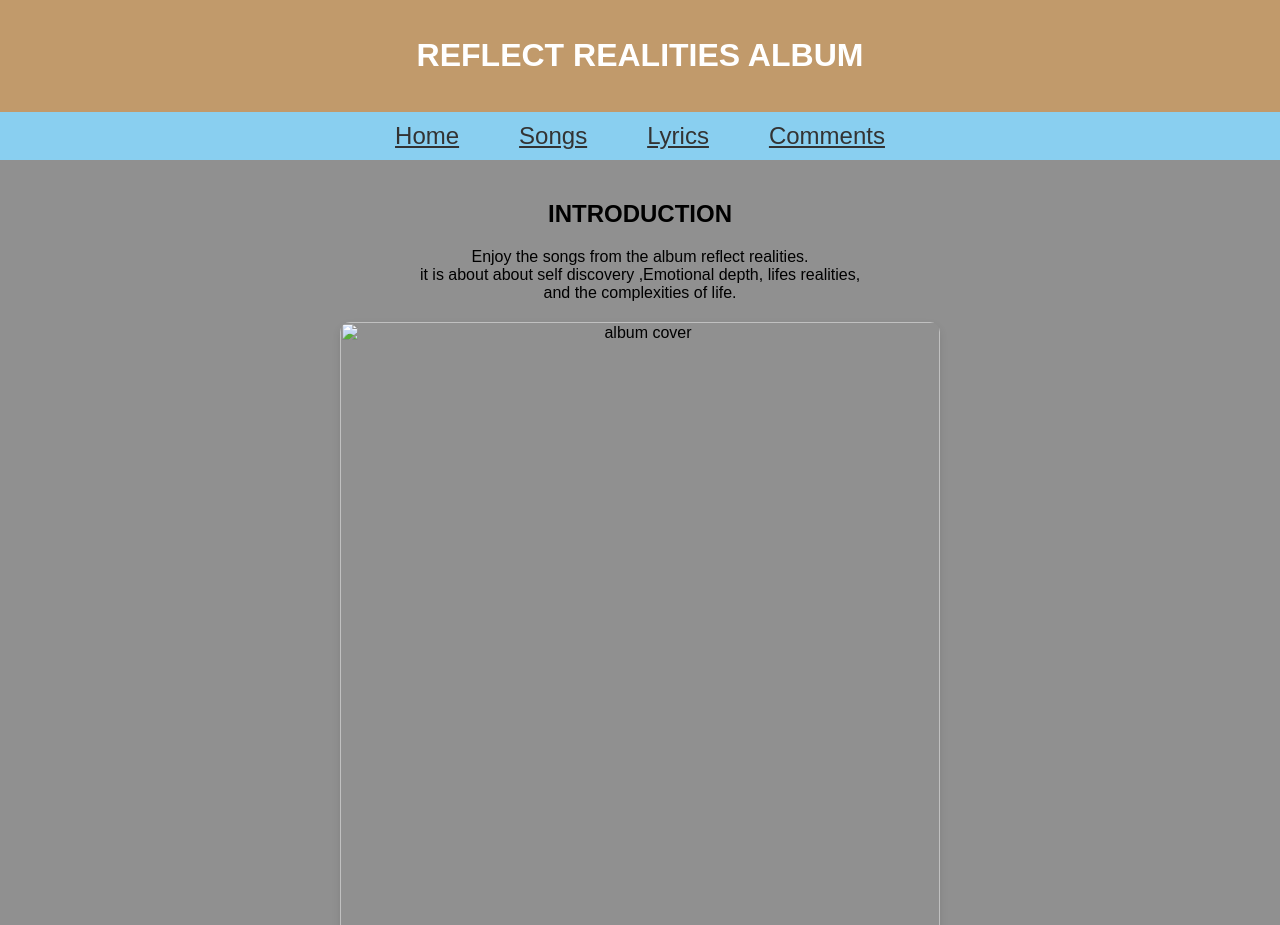
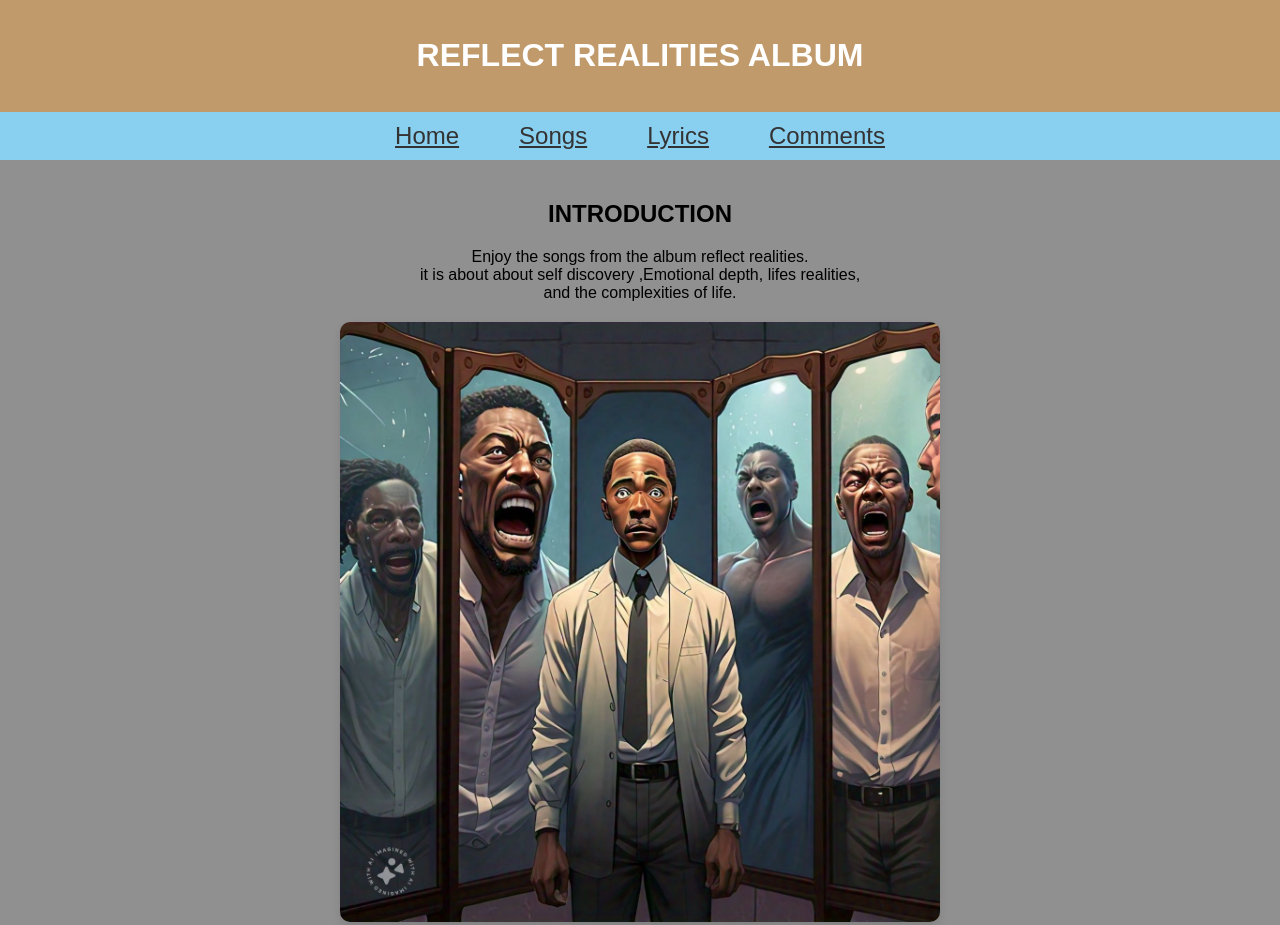
Before and after one commit to Mijaan-code/ALM, a plain HTML site: page index.html in a window 1280 px wide. Shown: the top 925 px of the page. Drawn offline with Linux system fonts and the light colour scheme.

Commit message:
Update index.html

```diff
--- a/index.html
+++ b/index.html
@@ -32,7 +32,7 @@
             it is about about self discovery ,Emotional depth, lifes realities,<br>
             and the complexities of life.
             </p>
-        <img src="images/RRal1.jpg" alt="album cover" id="albumcover" type="images/jpg">
+        <img src="https://github.com/Mijaan-code/ALM/blob/main/RRal1.jpg" alt="album cover" id="albumcover" type="images/jpg">
 
          <h3>Collabs:</h3>
          <p>Four (4)</p>
```
